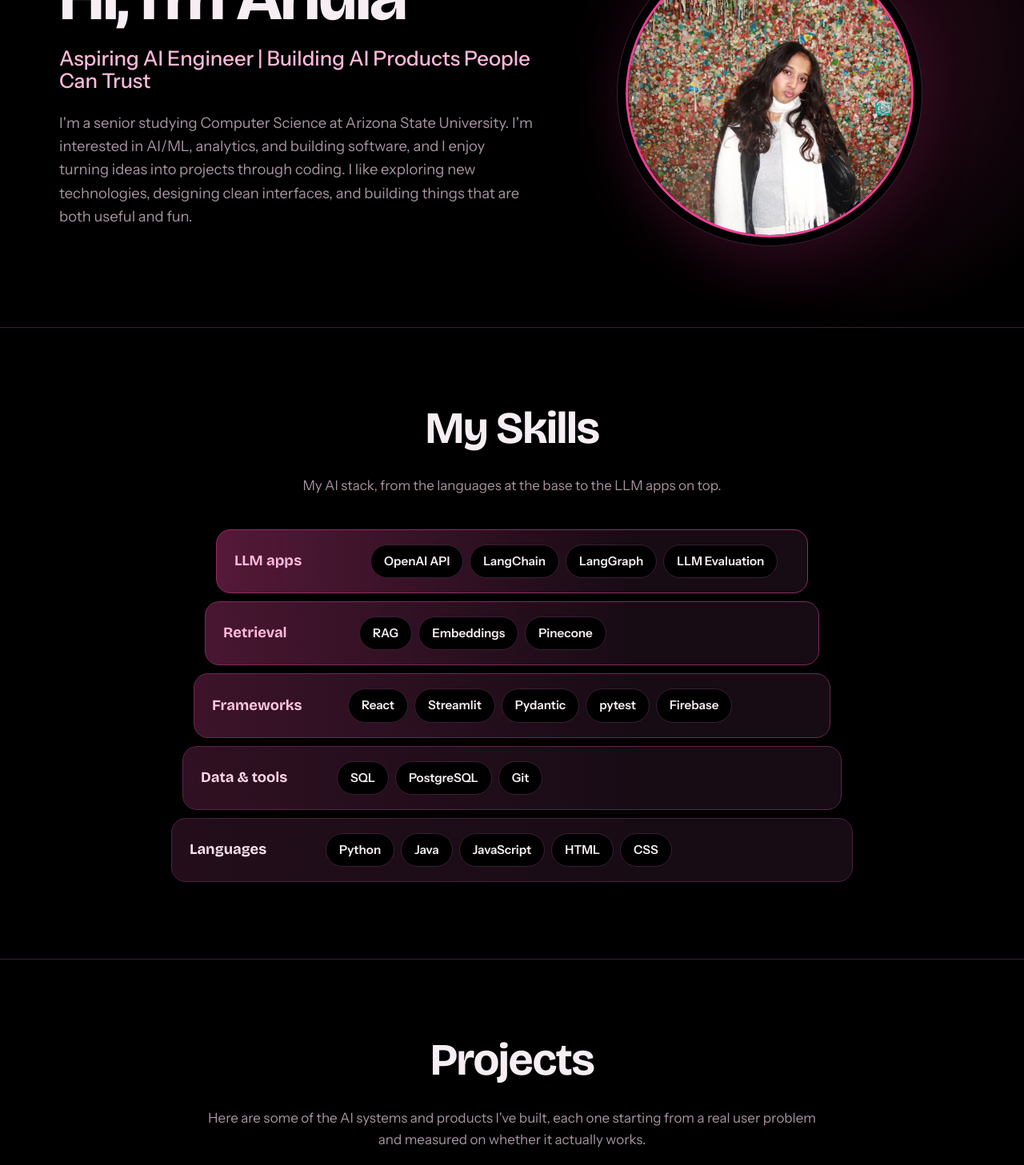
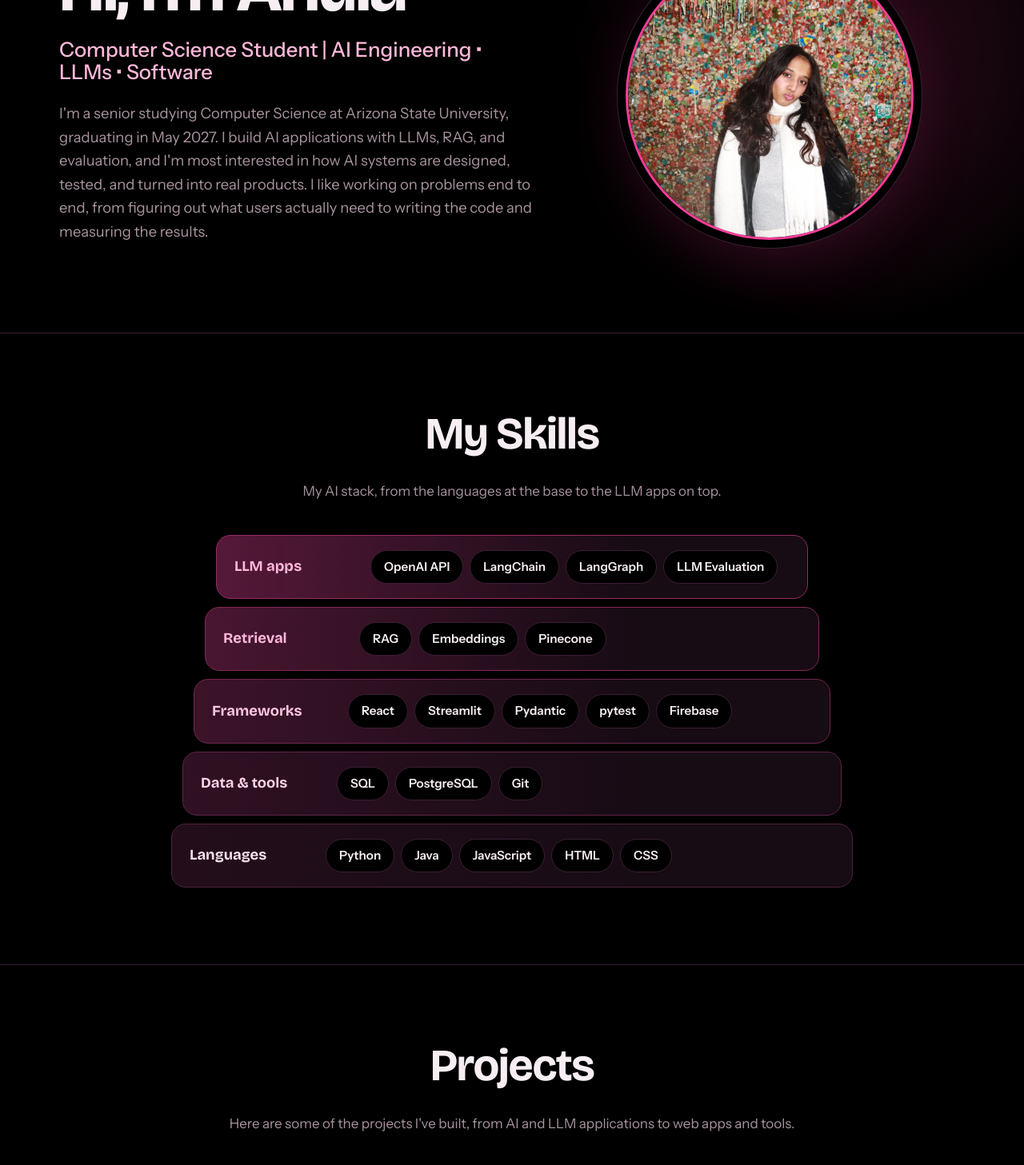
Before and after one commit to anula513/anulaportfolio, a React (Vite) app: page / in a window 1280 px wide. Shown: the part 240-1697 px from the top of the page at 80% size. Built offline with nearby package versions, Linux system fonts and the light colour scheme.

Commit message:
Rewrite hero subtitle, intro, and projects intro for AI engineering roles
Co-Authored-By: Claude Opus 5.5 <noreply@anthropic.com>
Claude-Session: https://claude.ai/code/session_01YEperQZU5kBBXgBraqU1Fa

```diff
--- a/src/pages/Home.jsx
+++ b/src/pages/Home.jsx
@@ -67,11 +67,12 @@ export default function Home() {
         <div className="container hero-inner">
           <div className="hero-text">
             <h1>Hi, I&apos;m Anula</h1>
-            <h2>Aspiring AI Engineer | Building AI Products People Can Trust</h2>
+            <h2>Computer Science Student | AI Engineering • LLMs • Software</h2>
             <p>
-              I&apos;m a senior studying Computer Science at Arizona State University. I&apos;m interested in AI/ML, analytics,
-              and building software, and I enjoy turning ideas into projects through coding. I like exploring new
-              technologies, designing clean interfaces, and building things that are both useful and fun.
+              I&apos;m a senior studying Computer Science at Arizona State University, graduating in May 2027. I build
+              AI applications with LLMs, RAG, and evaluation, and I&apos;m most interested in how AI systems are
+              designed, tested, and turned into real products. I like working on problems end to end, from figuring
+              out what users actually need to writing the code and measuring the results.
             </p>
           </div>
           <img src="/me.jpg" alt="Anula" className="hero-photo" />
@@ -108,8 +109,8 @@ export default function Home() {
         <div className="container">
           <h2 className="section-title center">Projects</h2>
           <p className="section-sub center">
-            Here are some of the AI systems and products I&apos;ve built, each one starting
-            from a real user problem and measured on whether it actually works.
+            Here are some of the projects I&apos;ve built, from AI and LLM applications
+            to web apps and tools.
           </p>
           <ProjectCarousel />
         </div>
```
